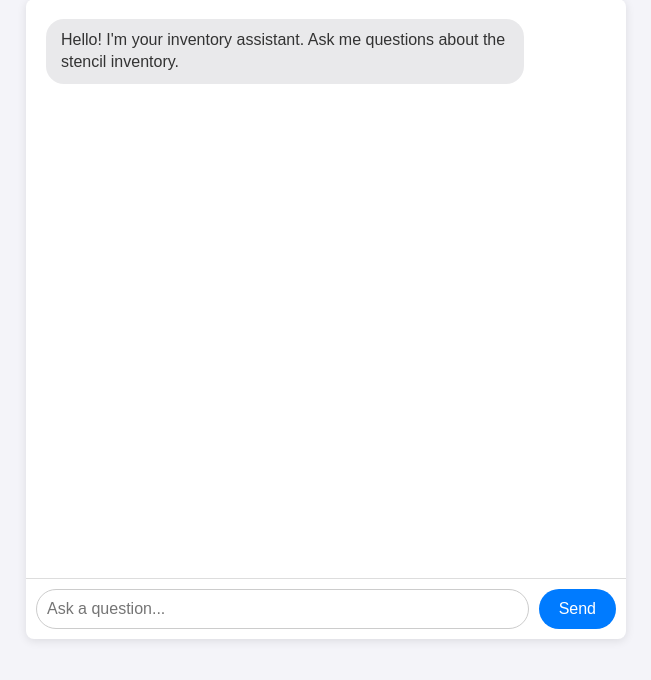
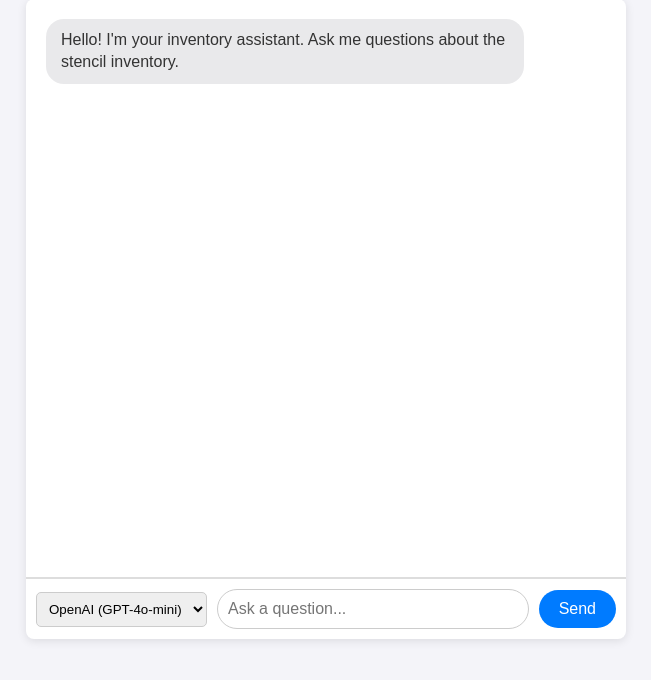
Before and after one commit to Bgar2309/test-chatbot-jules, a Flask app: page / in a window 1280 px wide. Shown: the part 81-761 px from the top of the page, without its empty margins (314-965 px from the left). Run offline with Flask 3, Linux system fonts and the light colour scheme; parts of the project's set-up code (start-up, migrations or seed data) failed here and were passed over.

Commit message:
feat: Implement model switcher for OpenAI and Mistral
This commit introduces a feature that allows users to switch between the OpenAI (gpt-4o-mini) and Mistral (mistral-small-latest) language models directly from the chat interface.

Key changes:
- Added a dropdown menu to the frontend for model selection.
- Updated the backend to handle requests for both models, using the appropriate client for each.
- Added the `mistralai` library to the project dependencies.
- Updated the environment variable configuration to include the Mistral API key.

```diff
--- a/app.py
+++ b/app.py
@@ -3,6 +3,7 @@ import sys
 from flask import Flask, request, jsonify, render_template
 from supabase import create_client, Client
 from openai import OpenAI
+from mistralai import Mistral
 from dotenv import load_dotenv
 
 # Load environment variables from .env file
@@ -12,21 +13,24 @@ load_dotenv()
 supabase_url = os.environ.get("SUPABASE_URL")
 supabase_key = os.environ.get("SUPABASE_KEY")
 openai_api_key = os.environ.get("OPENAI_API_KEY")
+mistral_api_key = os.environ.get("MISTRAL_API_KEY")
 
-if not all([supabase_url, supabase_key, openai_api_key]):
+if not all([supabase_url, supabase_key, openai_api_key, mistral_api_key]):
     print("---" * 10)
     print("ERROR: Missing required environment variables.")
     print("Please ensure your .env file is correctly set up with:")
     print("- SUPABASE_URL")
     print("- SUPABASE_KEY")
     print("- OPENAI_API_KEY")
+    print("- MISTRAL_API_KEY")
     print("---" * 10)
     sys.exit(1)
 
 # --- Client Initialization ---
 try:
     supabase: Client = create_client(supabase_url, supabase_key)
-    client = OpenAI(api_key=openai_api_key)
+    openai_client = OpenAI(api_key=openai_api_key)
+    mistral_client = Mistral(api_key=mistral_api_key)
 except Exception as e:
     print(f"Error initializing clients: {e}")
     sys.exit(1)
@@ -51,9 +55,15 @@ CREATE TABLE inventory (
 """
 
 # --- Core Logic Functions ---
-def get_sql_from_llm(user_question, history):
+def get_llm_client(model_name):
+    """Returns the appropriate LLM client based on the model name."""
+    if "mistral" in model_name.lower():
+        return mistral_client
+    return openai_client
+
+def get_sql_from_llm(user_question, history, model):
     """
-    Uses OpenAI to convert a user's question into a SQL query, using conversation history for context.
+    Uses the selected LLM to convert a user's question into a SQL query.
     """
     system_prompt = f"""
     You are an expert SQL assistant. Your task is to generate a SQL query based on a user's question and the conversation history.
@@ -77,16 +87,13 @@ def get_sql_from_llm(user_question, history):
     """
 
     messages = [{"role": "system", "content": system_prompt}]
-    # Add history messages
-    for message in history:
-        messages.append({"role": message["role"], "content": message["content"]})
-    # Add the current user question
+    messages.extend(history)
     messages.append({"role": "user", "content": user_question})
 
-
     try:
+        client = get_llm_client(model)
         response = client.chat.completions.create(
-            model="gpt-4o-mini",
+            model=model,
             messages=messages,
             temperature=0,
         )
@@ -95,12 +102,12 @@ def get_sql_from_llm(user_question, history):
             return None
         return sql_query
     except Exception as e:
-        print(f"Error generating SQL query: {e}")
+        print(f"Error generating SQL query with model {model}: {e}")
         return None
 
-def get_response_from_llm(user_question, db_results, history):
+def get_response_from_llm(user_question, db_results, history, model):
     """
-    Uses OpenAI to generate a natural language response based on the user's question, database results, and conversation history.
+    Uses the selected LLM to generate a natural language response.
     """
     system_prompt = """
     You are a helpful chatbot assistant. Your user has asked a question, and you have retrieved some information from a database.
@@ -137,7 +144,6 @@ def get_response_from_llm(user_question, db_results, history):
     else:
         results_str = "\n".join([str(row) for row in db_results])
 
-    # Constructing the prompt with history
     history_str = "\n".join([f"{msg['role']}: {msg['content']}" for msg in history])
     prompt = f"""
     Here is the conversation history:
@@ -152,8 +158,9 @@ def get_response_from_llm(user_question, db_results, history):
     """
 
     try:
+        client = get_llm_client(model)
         response = client.chat.completions.create(
-            model="gpt-4o-mini",
+            model=model,
             messages=[
                 {"role": "system", "content": system_prompt},
                 {"role": "user", "content": prompt},
@@ -162,7 +169,7 @@ def get_response_from_llm(user_question, db_results, history):
         )
         return response.choices[0].message.content
     except Exception as e:
-        print(f"Error generating final response: {e}")
+        print(f"Error generating final response with model {model}: {e}")
         return "Sorry, I encountered an error while formulating a response."
 
 # --- Flask Routes ---
@@ -177,18 +184,18 @@ def chat():
     """
     data = request.get_json()
     user_question = data.get("message")
-    history = data.get("history", []) # Expect a 'history' key, default to empty list
+    history = data.get("history", [])
+    model = data.get("model", "gpt-4o-mini") # Default to OpenAI model
 
     if not user_question:
         return jsonify({"error": "No message provided"}), 400
 
-    sql_query = get_sql_from_llm(user_question, history)
+    sql_query = get_sql_from_llm(user_question, history, model)
     if not sql_query:
         return jsonify({"response": "Sorry, I couldn't understand your request. Could you please rephrase it?"})
 
-    # Clean the generated SQL query
     cleaned_sql_query = sql_query.strip().rstrip(';')
-    print(f"Generated SQL Query: {cleaned_sql_query}")
+    print(f"Generated SQL Query with {model}: {cleaned_sql_query}")
 
     try:
         rpc_params = {'query': cleaned_sql_query}
@@ -199,12 +206,11 @@ def chat():
 
     print(f"Database results: {db_results}")
 
-    final_response = get_response_from_llm(user_question, db_results, history)
+    final_response = get_response_from_llm(user_question, db_results, history, model)
     return jsonify({"response": final_response})
 
 # --- Main Execution ---
 if __name__ == '__main__':
     print("Application is ready to start.")
-    # Use the PORT environment variable if available, otherwise default to 5000
     port = int(os.environ.get('PORT', 5000))
     app.run(host='0.0.0.0', port=port)
--- a/requirements.txt
+++ b/requirements.txt
@@ -5,3 +5,4 @@ openai
 supabase
 python-dotenv
 gunicorn
+mistralai
--- a/templates/index.html
+++ b/templates/index.html
@@ -51,6 +51,8 @@
         #chat-form {
             display: flex;
             padding: 10px;
+            border-top: 1px solid #ddd;
+            align-items: center;
         }
         #message-input {
             flex-grow: 1;
@@ -69,6 +71,12 @@
             cursor: pointer;
             font-size: 16px;
         }
+        #model-selector {
+            padding: 8px;
+            border-radius: 5px;
+            border: 1px solid #ccc;
+            margin-right: 10px;
+        }
         .thinking {
             font-style: italic;
             color: #888;
@@ -84,6 +92,10 @@
             </div>
         </div>
         <form id="chat-form">
+            <select id="model-selector">
+                <option value="gpt-4o-mini">OpenAI (GPT-4o-mini)</option>
+                <option value="mistral-small-latest">Mistral (Small)</option>
+            </select>
             <input type="text" id="message-input" placeholder="Ask a question..." autocomplete="off" required>
             <button type="submit" id="send-button">Send</button>
         </form>
@@ -93,10 +105,9 @@
         const chatForm = document.getElementById('chat-form');
         const messageInput = document.getElementById('message-input');
         const chatWindow = document.getElementById('chat-window');
-        const sendButton = document.getElementById('send-button');
-        let chatHistory = []; // Initialize chat history
+        const modelSelector = document.getElementById('model-selector');
+        let chatHistory = [];
 
-        // Add the initial bot message to the history
         chatHistory.push({ role: 'assistant', content: "Hello! I'm your inventory assistant. Ask me questions about the stencil inventory." });
 
         chatForm.addEventListener('submit', async (e) => {
@@ -104,12 +115,13 @@
             const message = messageInput.value.trim();
             if (!message) return;
 
+            const selectedModel = modelSelector.value;
+
             addMessageToWindow('user', message);
-            chatHistory.push({ role: 'user', content: message }); // Add user message to history
+            chatHistory.push({ role: 'user', content: message });
             messageInput.value = '';
             showThinkingIndicator(true);
 
-            // Limit history to the last 10 exchanges (20 messages)
             const limitedHistory = chatHistory.slice(0, -1).slice(-20);
 
             try {
@@ -118,13 +130,16 @@
                     headers: {
                         'Content-Type': 'application/json',
                     },
-                    // Send message and the limited history
-                    body: JSON.stringify({ message: message, history: limitedHistory }),
+                    body: JSON.stringify({
+                        message: message,
+                        history: limitedHistory,
+                        model: selectedModel
+                    }),
                 });
 
                 const data = await response.json();
                 addMessageToWindow('bot', data.response);
-                chatHistory.push({ role: 'assistant', content: data.response }); // Add bot response to history
+                chatHistory.push({ role: 'assistant', content: data.response });
 
             } catch (error) {
                 console.error('Error:', error);
@@ -133,7 +148,6 @@
                 chatHistory.push({ role: 'assistant', content: errorMessage });
             } finally {
                 showThinkingIndicator(false);
-                // Trim the local history to prevent it from growing indefinitely
                 if (chatHistory.length > 20) {
                     chatHistory = chatHistory.slice(-20);
                 }
@@ -143,10 +157,9 @@
         function addMessageToWindow(sender, message) {
             const messageDiv = document.createElement('div');
             messageDiv.classList.add('message', sender === 'user' ? 'user-message' : 'bot-message');
-            // Use innerHTML to render newlines correctly
             messageDiv.innerHTML = message.replace(/\n/g, '<br>');
             chatWindow.appendChild(messageDiv);
-            chatWindow.scrollTop = chatWindow.scrollHeight; // Scroll to the bottom
+            chatWindow.scrollTop = chatWindow.scrollHeight;
         }
 
         function showThinkingIndicator(show) {
```
Also changed, not shown: 1 other file.
